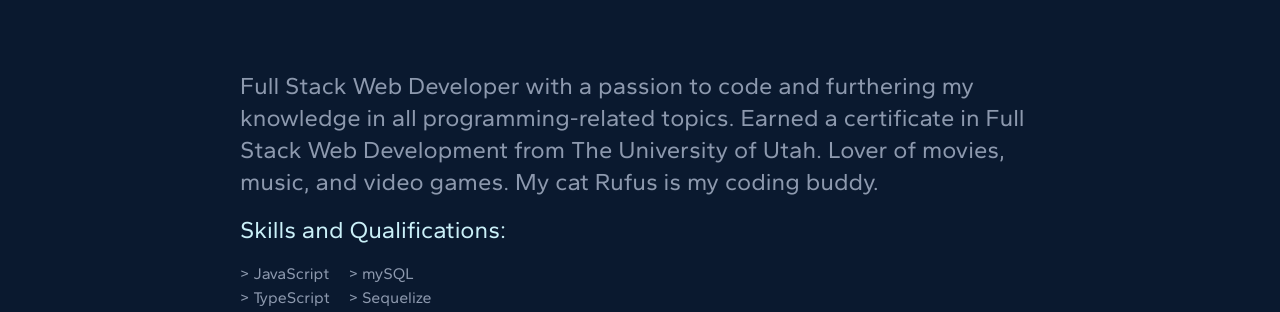
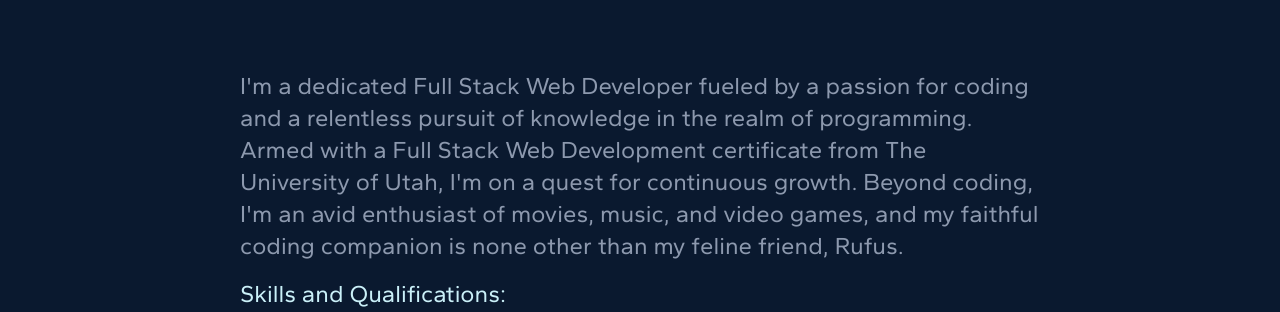
Before and after one commit to maxh1231/portfolio, a React (Create React App) app: page / in a window 1280 px wide. Shown: the part 930-1242 px from the top of the page. Built offline with nearby package versions, Linux system fonts and the light colour scheme.

Commit message:
update nav and about me

```diff
--- a/src/components/About/About.jsx
+++ b/src/components/About/About.jsx
@@ -10,7 +10,7 @@ const About = () => {
             </div>
             <div>
                 <p className="md:text-2xl text-grey">
-                    Full Stack Web Developer with a passion to code and furthering my knowledge in all programming-related topics. Earned a certificate in Full Stack Web Development from The University of Utah. Lover of movies, music, and video games. My cat Rufus is my coding buddy.
+                    I'm a dedicated Full Stack Web Developer fueled by a passion for coding and a relentless pursuit of knowledge in the realm of programming. Armed with a Full Stack Web Development certificate from The University of Utah, I'm on a quest for continuous growth. Beyond coding, I'm an avid enthusiast of movies, music, and video games, and my faithful coding companion is none other than my feline friend, Rufus.
                 </p>
             </div>
             <div>
--- a/src/components/Nav/Nav.jsx
+++ b/src/components/Nav/Nav.jsx
@@ -22,7 +22,7 @@ const Nav = () => {
                         <a href="#contact" className="hidden sm:block text-lg lg:text-2xl md:pl-6 md:pr-6 text-blue-white hover:text-light-blue"><span className="text-xs sm:text-base text-light-blue">04. </span>Contact</a>
                     </li>
                     <li className="ml-2 mt-3 md:ml-0 md:mt-0">
-                        <a href="https://1drv.ms/b/s!ArCjh7nOvAwSlQwoRwrACeNVvSha?e=bDudVz" target="_blank" className="text-xl lg:text-2xl px-2 py-2 text-light-blue border-2 border-light-blue rounded-md hover:text-light-blue hover:bg-light-grey ">Resume</a>
+                        <a href="https://1drv.ms/b/c/120cbcceb987a3b0/EbCjh7nOvAwggBKMCgAAAAABcuX-4bvQc97rBd3RHKozFA?e=tcNjRF" target="_blank" className="text-xl lg:text-2xl px-2 py-2 text-light-blue border-2 border-light-blue rounded-md hover:text-light-blue hover:bg-light-grey ">Resume</a>
                     </li>
                 </ul>
             </div>
```
